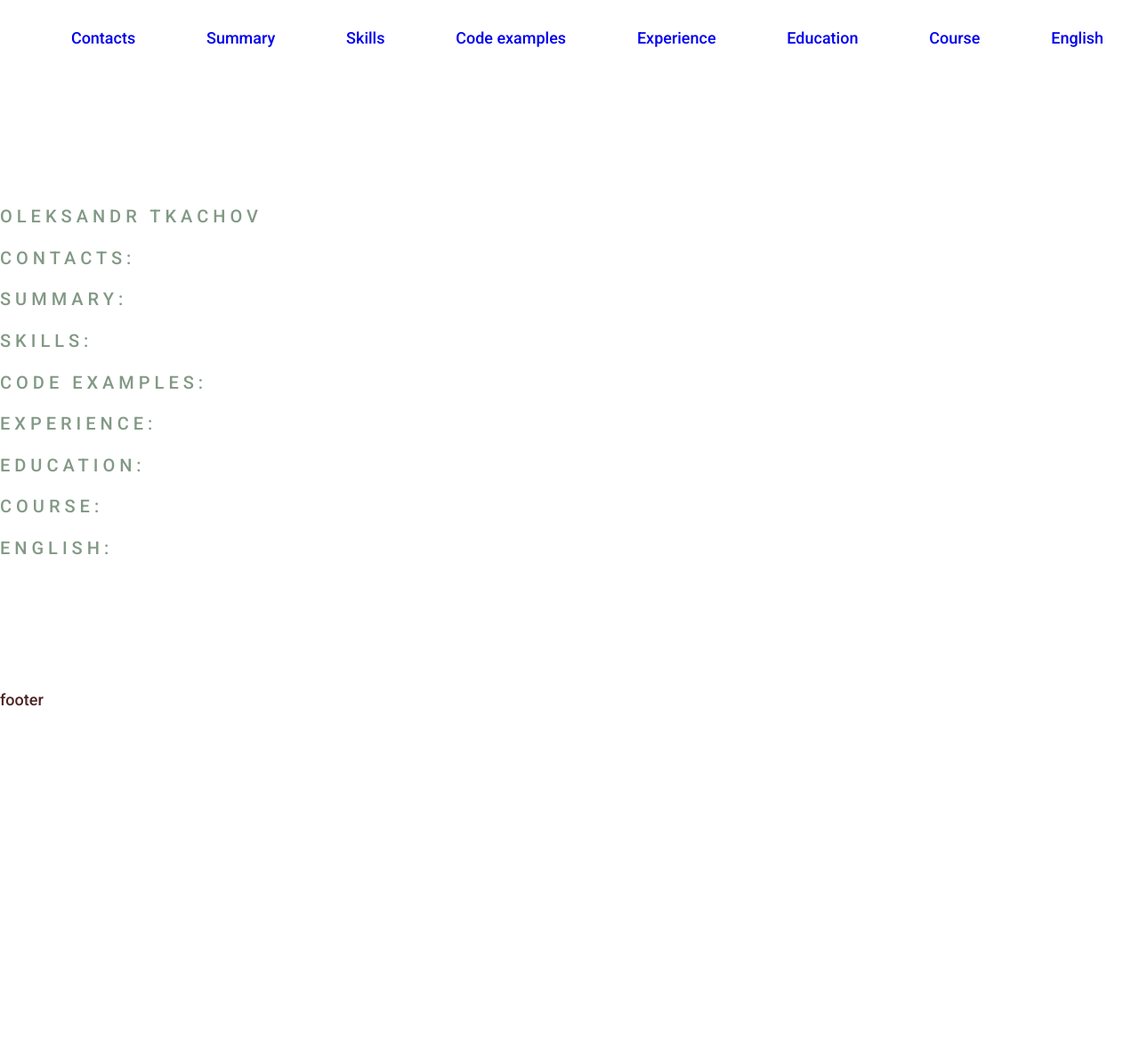
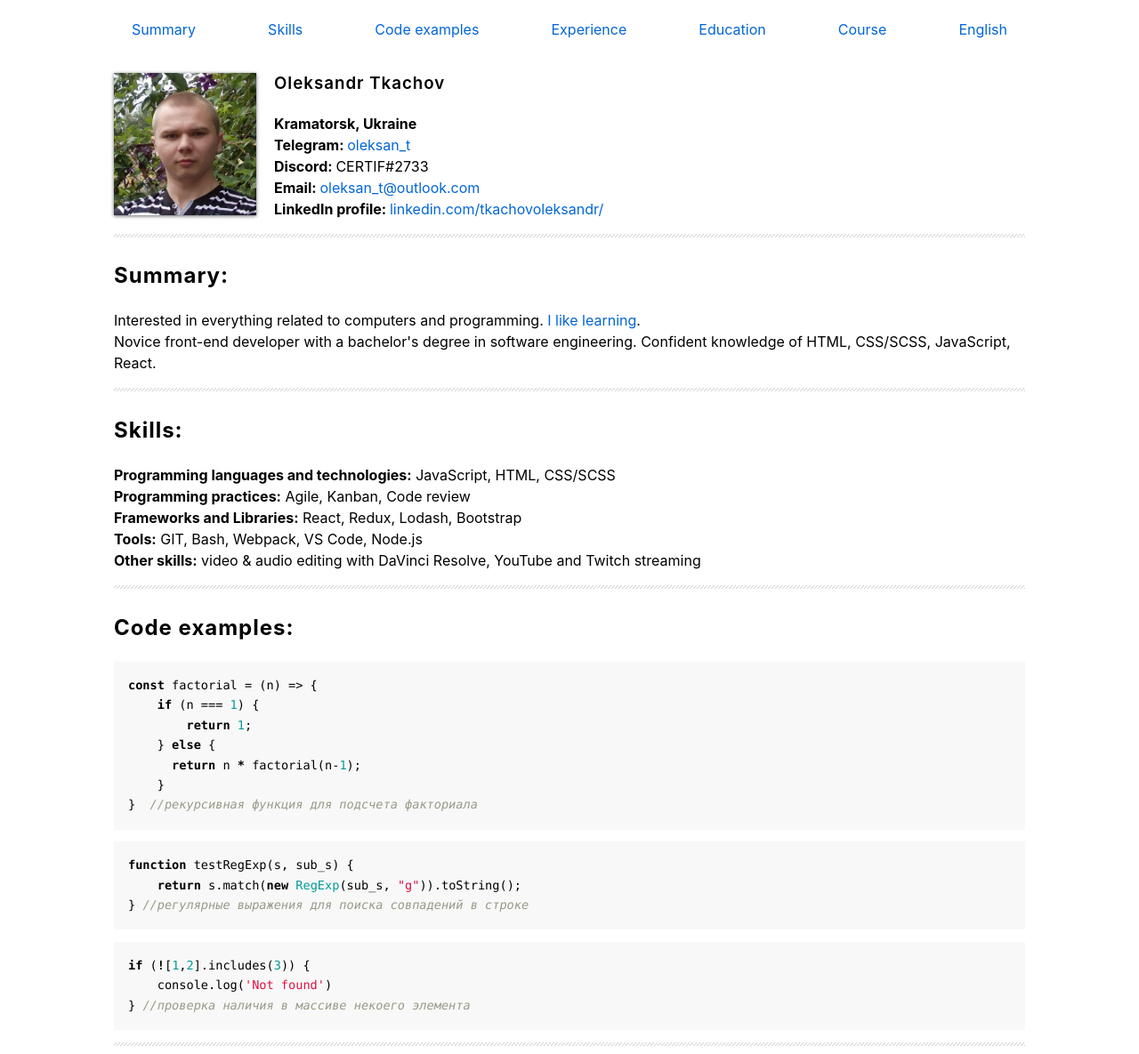
Before and after one commit to certif/rsschool-cv, a plain HTML site: page index.html in a window 1280 px wide. Shown: the top 1185 px of the page at 89% size. Before the commit the page ends 800 px from the top, so only its background shows below. Drawn offline with Linux system fonts and the light colour scheme.

Commit message:
feat: add main section

```diff
--- a/index.html
+++ b/index.html
@@ -10,15 +10,12 @@
     <meta property="og:description" content=" task RS School CV#3. CV Cross-Check">
     <meta property="og:url" content="https://certif.github.io/rsschool-cv/index.html">
     <link rel="stylesheet" href="style.css">
-    <link rel="preconnect" href="https://fonts.gstatic.com">
-    <link href="https://fonts.googleapis.com/css2?family=Roboto:wght@100;300;500;700&display=swap" rel="stylesheet">
 </head>
 
 <body>
     <header class = "header">
         <nav>
             <ul class="nav-list">
-                <li class="nav-item"><a href="#contacts" class="nav-link">Contacts</a></li>
                 <li class="nav-item"><a href="#summary" class="nav-link">Summary</a></li>
                 <li class="nav-item"><a href="#skills" class="nav-link">Skills</a></li>
                 <li class="nav-item"><a href="#code" class="nav-link">Code examples</a></li>
@@ -31,37 +28,106 @@
     </header>
 
     <main class="main-container">
-        <section class="section" id="profile">
-            <h1 class="section-title">Oleksandr Tkachov</h1>
+    <!-- Contacts: -->
+        <section class="section profile" id="profile">
+            <img class="cv-photo" src="assets/img/photo.jpg" alt="cv photo">
+            <aside class="contacts">
+                <h1 class="section-title">Oleksandr Tkachov</h1>
+                <ul>
+                    <li><strong>Kramatorsk, Ukraine</strong></li>
+                    <li><strong>Telegram: </strong> <a href="https://t.me/oleksan_t" target="_blank">oleksan_t</a>
+                    <li><strong>Discord: </strong> CERTIF#2733</li>
+                    <li><strong>Email: </strong><a href="mailto:oleksan_t@outlook.com">oleksan_t@outlook.com</a></li>
+                    <li><strong>LinkedIn profile: </strong><a href="https://www.linkedin.com/in/tkachovoleksandr/" target="_blank">linkedin.com/tkachovoleksandr/</a></li>
+
+                </ul>
+            </aside>
         </section>
-        <section class="section" id="contacts">
-            <h2 class="section-title">Contacts:</h2>
-        </section>
+        <div class="divider"></div>
+    <!-- Summary: -->
         <section class="section" id="summary">
             <h2 class="section-title">Summary:</h2>
+            <p>
+                Interested in everything related to computers and programming. <a href="https://github.com/certif/Courses-and-Certificates" target="_blank">I like learning</a>.<br>
+                Novice front-end developer with a bachelor's degree in software engineering. Confident knowledge of HTML, CSS/SCSS, JavaScript, React.
+            </p>
         </section>
+        <div class="divider"></div>
+    <!-- Skills: -->
         <section class="section" id="skills">
             <h2 class="section-title">Skills:</h2>
+            <ul>
+                <li><strong>Programming languages and technologies:</strong> JavaScript, HTML, CSS/SCSS</li>
+                <li><strong>Programming practices:</strong> Agile, Kanban, Code review</li>
+                <li><strong>Frameworks and Libraries:</strong> React, Redux, Lodash, Bootstrap</li>
+                <li><strong>Tools:</strong> GIT, Bash, Webpack, VS Code, Node.js</li>
+                <li><strong>Other skills:</strong> video & audio editing with DaVinci Resolve, YouTube and Twitch streaming</li>
+            </ul>
         </section>
+        <div class="divider"></div>
+    <!-- Code examples: -->
         <section class="section" id="code">
             <h2 class="section-title">Code examples:</h2>
+            <div class="highlight">
+<pre><code><span class="cbold">const</span> factorial = (n) => {
+    <span class="cbold">if</span> (n === <span class="cazure">1</span>) {
+        <span class="cbold">return</span> <span class="cazure">1</span>;
+    } <span class="cbold">else</span> {
+      <span class="cbold">return</span> n <span class="cbold">*</span> factorial(n-<span class="cazure">1</span>);
+    }
+}  <span class="cgrey">//рекурсивная функция для подсчета факториала</span></code></pre>
+            </div>
+            <div class="highlight">
+<pre><code><span class="cbold">function</span> testRegExp(s, sub_s) {
+    <span class="cbold">return</span> s.match(<span class="cbold">new</span> <span class="cazure">RegExp</span>(sub_s, <span class="cred">"g"</span>)).toString();
+} <span class="cgrey">//регулярные выражения для поиска совпадений в строке</span></code></pre>
+    </div>
+            <div class="highlight">
+<pre><code><span class="cbold">if</span> (<span class="cbold">!</span>[<span class="cazure">1</span>,<span class="cazure">2</span>].includes(<span class="cazure">3</span>)) {
+    console.log(<span class="cred">'Not found'</span>)
+} <span class="cgrey">//проверка наличия в массиве некоего элемента</span></code></pre>
+                   </div>
         </section>
+        <div class="divider"></div>
+    <!-- Experience: -->
         <section class="section" id="experience">
             <h2 class="section-title">Experience:</h2>
+            <ol class="experience-list">
+                <li><a href="https://certif.github.io/1.HTML5&CSS3_Starter/" target="_blank"><strong>My first training project</strong></a></li>
+                <li><a href="https://certif.github.io/3.HTML5&CSS3_Advanced/" target="_blank"><strong>My second training project</strong></a></li>
+                <li><a href="https://certif.github.io/Responsibilities%20of%20Owning%20A%20Cat/" target="_blank"><strong>My third training project</strong></a></li>
+            </ol>
         </section>
+
         <section class="section" id="education">
             <h2 class="section-title">Education:</h2>
+            <p>2010 - 2014 completed the full course of Academician Yuriy Bugay International Scientific and Technical University
+                having <strong>specialized</strong> in <strong>"Software Engineering"</strong> obtained qualification
+                of <strong>bachelor</strong> of Science in <strong>Software development and testing specialist</strong>.</p>
         </section>
+        <div class="divider"></div>
+    <!-- Course: -->
         <section class="section" id="courses">
             <h2 class="section-title">Course:</h2>
+            <ul>
+                <li>2021 - <a href="https://www.udemy.com/course/javascript_full/" target="_blank">Udemy</a> JavaScript + React</li>
+                <li>2020 - ITVDN specialty <strong>Frontend Developer</strong></li>
+                <li>2019 - <a href="https://ru.code-basics.com/" tarbet="_blank">Hexlet</a> HTML, CSS, JavaScript</li>
+                <li>2019 - <a href="https://stepik.org/users/105932471" target="_blank">Stepik.org</a></li>
+                <li>2006 - A.V.T. Computer Education Center: "Computer Programming"</li>
+            </ul>
         </section>
+        <div class="divider"></div>
+    <!-- English: -->
         <section class="section" id="english">
             <h2 class="section-title">English:</h2>
+            <p>A2(Pre-intermediate)<br>
+                goal B2+</p>
         </section>
     </main>
 
     <footer class="footer">
-        footer
+
     </footer>
 
 </body>
--- a/style.css
+++ b/style.css
@@ -3,50 +3,121 @@ html {
   }
 
 body {
-    font-family: 'Roboto', sans-serif;
+    font-family: -apple-system,BlinkMacSystemFont,"Segoe UI",Helvetica,Arial,sans-serif,"Apple Color Emoji","Segoe UI Emoji","Segoe UI Symbol";
+    font-size: 16px;
     display: flex;
     flex-direction: column;
     justify-content: space-between;
     min-height: 100vh;
-    max-width: 1440px;
+    max-width: 1024px;
     margin: 0 auto;
-    padding: 0;
-    font-size: 18px;
-    font-weight: 400;
+    padding: 5px;
     line-height: 1.5;
-    color: #4d2323;
 }
+
+h1 {
+    font-weight: 600;
+}
+
+ul {
+    list-style: none;
+    padding-left: 0;
+}
+
+.divider {
+    background-image: url(./assets/img/divider-pattern.png);
+    background-repeat: repeat-x;
+    height: 10px;
+    width: 100%;
+ }
 
 .nav-list {
     display: flex;
-    justify-content: space-around;
+    justify-content: space-between;
     align-items: center;
     list-style: none;
+    padding: 0;
 }
 
 .nav-link {
     padding: 0 20px;
-    line-height: 50px;
     transition: .3s;
-    text-decoration: none;
 }
 
 .section-title {
-    font-size: 20px;
-    font-weight: 400;
-    text-transform: uppercase;
-    letter-spacing: 5px;
-    color: #829985;
+    letter-spacing: 1px;
   }
-.section-item a {
-    color: #829985;
+
+a {
     text-decoration: none;
     transition: color 0.5s;
-}
-.section-item a:hover {
-    color: #4d2323;
+    color: #0366d6
 }
 
-footer {
+a:hover {
+    color: gold;
+}
 
+
+
+.profile {
+    display: flex;
+    align-items: center;
 }
+
+.cv-photo {
+    max-width: 160px;
+    max-height: 160px;
+    box-shadow: 0 1px 4px rgba(0, 0, 0, .6);
+}
+
+.contacts {
+    margin-left: 20px;
+}
+
+pre {
+    padding: 16px;
+    font-size: 85%;
+}
+
+ code {
+    font-family: "SFMono-Regular",Consolas,"Liberation Mono",Menlo,Courier,monospace;
+}
+
+.highlight {
+    background-color: #f8f8f8;
+}
+
+.iblock {
+    display: flex;
+}
+
+ .cbold {
+    font-weight: bold;
+}
+
+ .cazure {
+    color: #009999;
+}
+
+ .cred {
+    color: #d14;
+}
+
+ .cgrey {
+    color: #999988;
+    font-style: italic;
+}
+
+footer{
+    display: flex;
+    align-items: center;
+}
+
+.rss {
+    width: 121px;
+    height: 45px;
+    background-image: url("./assets/img/rs_school_js.svg");
+    background-size: contain;
+    background-repeat: no-repeat;
+}
```
Also changed, not shown: assets/img/divider-pattern.png (added).
